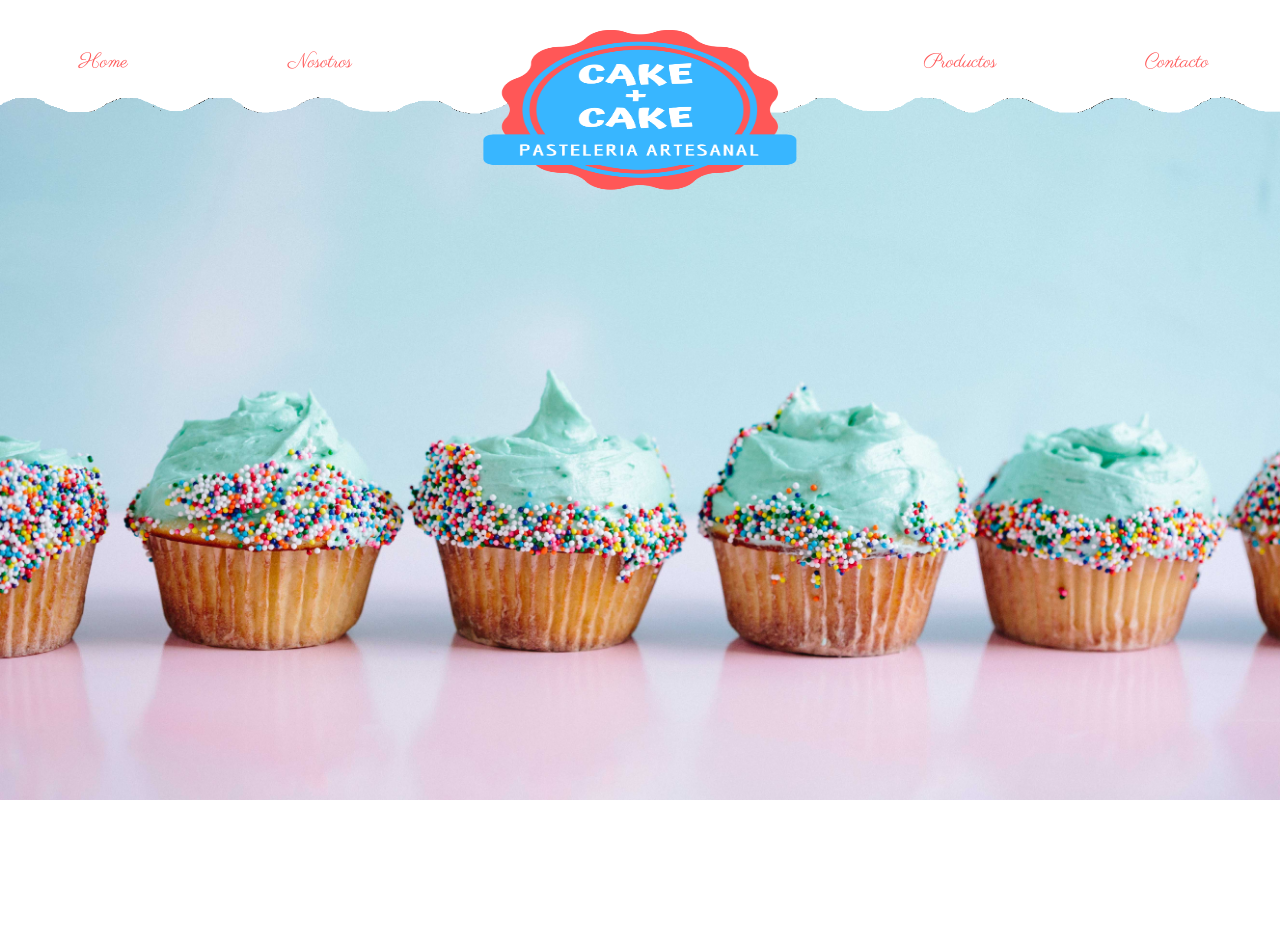
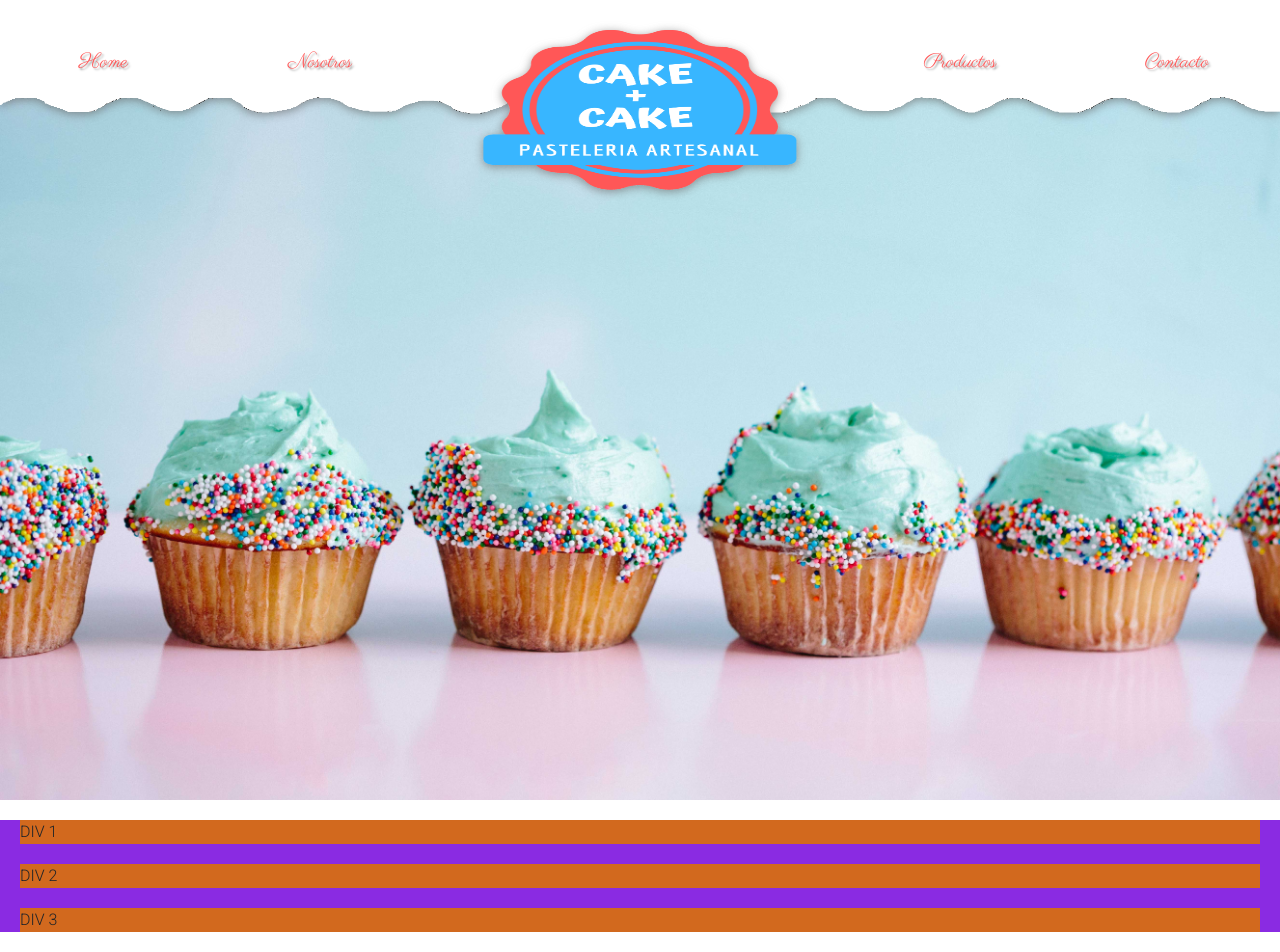
Before and after one commit to HelixInCode/Cake-Cake, a PHP site: page / in a window 1280 px wide. Before the commit the page ends 800 px from the top, so only its background shows below. Run offline with PHP 8.4, Linux system fonts and the light colour scheme; some libraries are stand-ins or nearby versions.

Commit message:
navbar finalizado en modo landscape

```diff
--- a/css/style.css
+++ b/css/style.css
@@ -20,6 +20,10 @@ nav > a > .contenedor-logo{
     height: auto;
 }
 
+nav > a > .contenedor-logo > #logo{
+    filter: drop-shadow(0 2px 5px rgba(109, 109, 109, 0.7));
+}
+
 nav > a > .navbar-imagen{
     position: absolute;
     top: 0;
@@ -29,6 +33,7 @@ nav > a > .navbar-imagen{
     width: 100%;
     height: 20vh;
     z-index: 1;
+    filter: drop-shadow(0 2px 5px rgba(104, 104, 104, 0.7));
 }
 
 nav > a > div > #logo{
@@ -67,6 +72,7 @@ nav > .navbar-menu > .nav-item > a{
     font-family: 'Parisienne', cursive;
     color: #ff5757;
     font-size: 20px;
+    text-shadow: 2px 2px 2px rgb(153, 153, 153);
 }
 
 nav > .navbar-menu > .link-3{
@@ -86,8 +92,16 @@ nav > .navbar-menu > .link-3{
     grid-template-rows: auto auto 100px;
     justify-content: center;
     align-content: center;
-    /* position: relative;
-    z-index: 1; */
+
 
 
 }
+
+footer{
+    background: blueviolet;
+}
+
+footer > .contenedor-footer > div{
+    margin: 20px;
+    background: chocolate;
+}
--- a/index.html
+++ b/index.html
@@ -32,16 +32,16 @@
           </a>
           <ul class="navbar-menu">
             <li class="nav-item link-1">
-              <a href="" class="nav-link ">Home</a>
+              <a href="" class="nav-link">Home</a>
             </li>
             <li class="nav-item link-2">
-              <a href="" class="nav-link ">Nosotros</a>
+              <a href="" class="nav-link">Nosotros</a>
             </li>
             <li class="nav-item link-3">
-              <a href="" class="nav-link ">Productos</a>
+              <a href="" class="nav-link">Productos</a>
             </li>
             <li class="nav-item link-4">
-              <a href="" class="nav-link ">Contacto</a>
+              <a href="" class="nav-link">Contacto</a>
             </li>
           </ul>
 
@@ -52,6 +52,19 @@
         </section>
         <!-- Navbar Fin -->
     </header>
+    <footer>
+      <div class="contenedor-footer">
+        <div>
+          DIV 1
+        </div>
+        <div>
+          DIV 2
+        </div>
+        <div>
+          DIV 3
+        </div>
+      </div>
+    </footer>
 
   <!-- jQuery -->
   <script type="text/javascript" src="js/jquery.min.js"></script>
```
